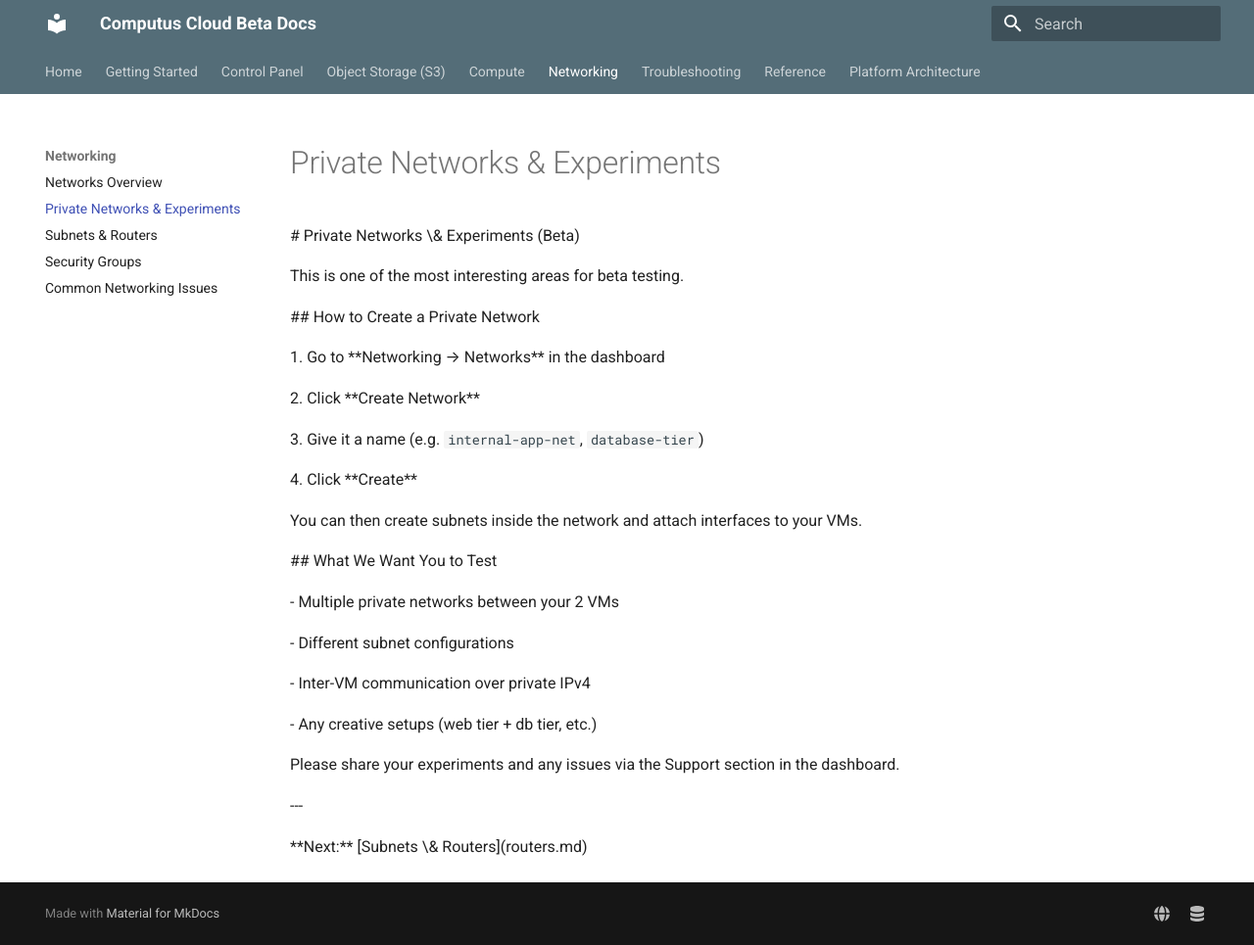
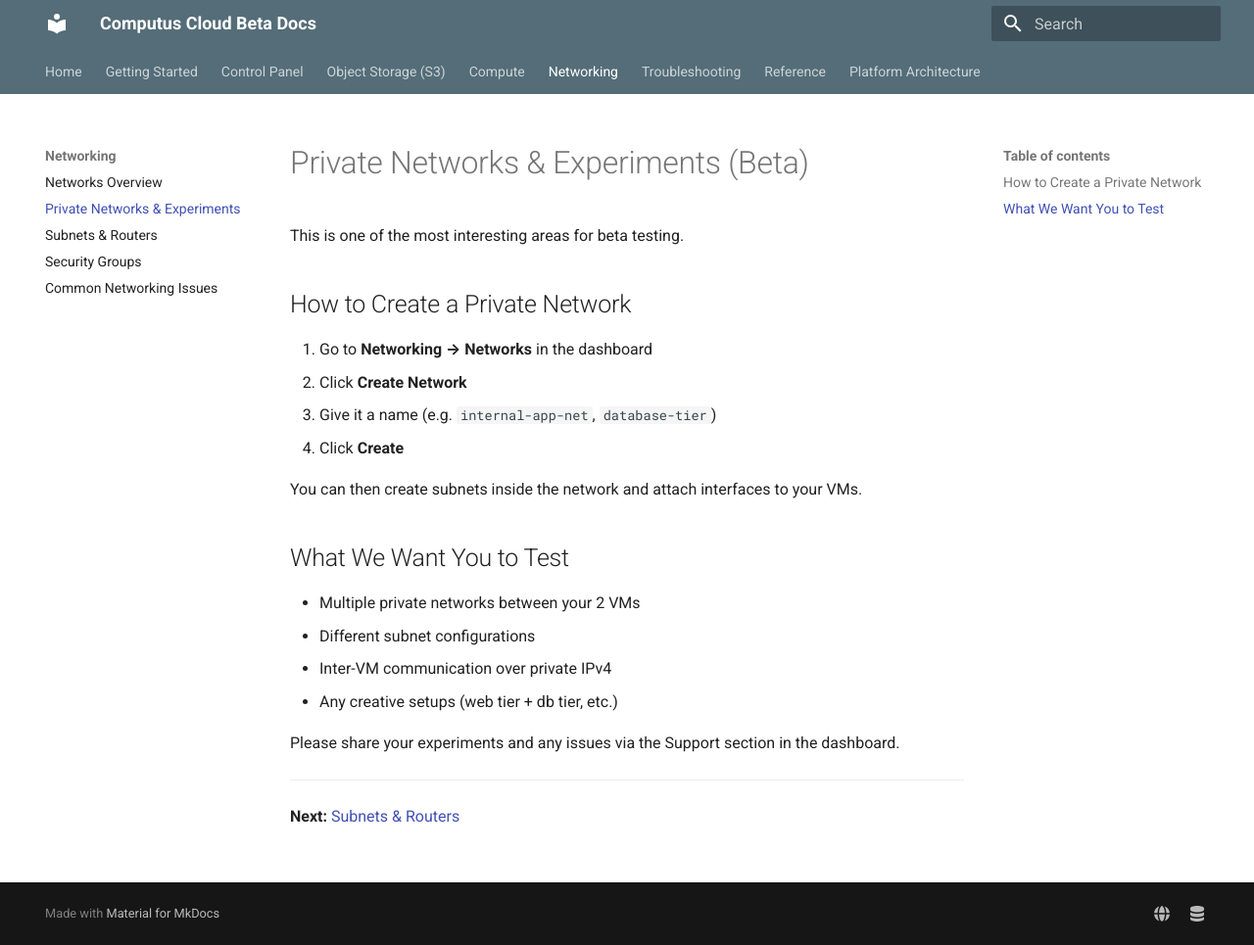
Before and after one commit to LordTeruki/my-docs, an MkDocs documentation site: the page built from docs/networking/private-networks.md, in a window 1280 px wide and 965 px high. Shown: the whole window at 98% size. Built offline with MkDocs 1.6.1 and Material for MkDocs 9.7.7, drawn with Linux system fonts in a browser that asks for light colours.

Commit message:
fixed networking

```diff
--- a/docs/networking/private-networks.md
+++ b/docs/networking/private-networks.md
@@ -1,49 +1,25 @@
-\# Private Networks \& Experiments (Beta)
-
-
+# Private Networks & Experiments (Beta)
 
 This is one of the most interesting areas for beta testing.
 
+## How to Create a Private Network
 
-
-\## How to Create a Private Network
-
-
-
-1\. Go to \*\*Networking → Networks\*\* in the dashboard
-
-2\. Click \*\*Create Network\*\*
-
-3\. Give it a name (e.g. `internal-app-net`, `database-tier`)
-
-4\. Click \*\*Create\*\*
-
-
+1. Go to **Networking → Networks** in the dashboard
+2. Click **Create Network**
+3. Give it a name (e.g. `internal-app-net`, `database-tier`)
+4. Click **Create**
 
 You can then create subnets inside the network and attach interfaces to your VMs.
 
+## What We Want You to Test
 
-
-\## What We Want You to Test
-
-
-
-\- Multiple private networks between your 2 VMs
-
-\- Different subnet configurations
-
-\- Inter-VM communication over private IPv4
-
-\- Any creative setups (web tier + db tier, etc.)
-
-
+- Multiple private networks between your 2 VMs
+- Different subnet configurations
+- Inter-VM communication over private IPv4
+- Any creative setups (web tier + db tier, etc.)
 
 Please share your experiments and any issues via the Support section in the dashboard.
 
+---
 
-
-\---
-
-
-
-\*\*Next:\*\* \[Subnets \& Routers](routers.md)
+**Next:** [Subnets & Routers](routers.md)
```
Also changed, not shown: docs/networking/common-networking-issues.md (+9 -3 lines), docs/networking/routers.md (+11 -28 lines).
